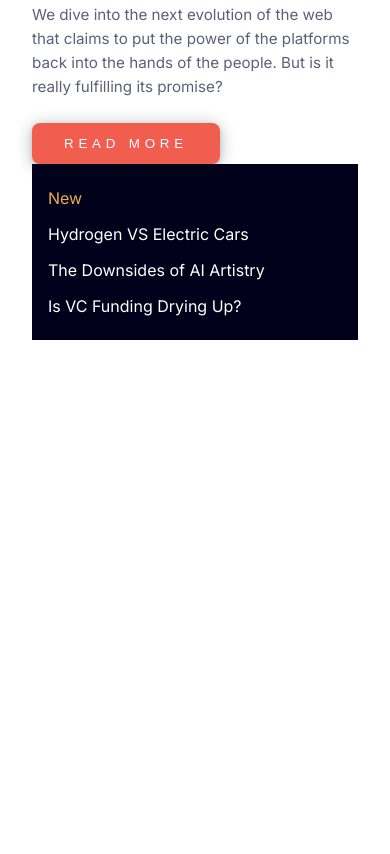
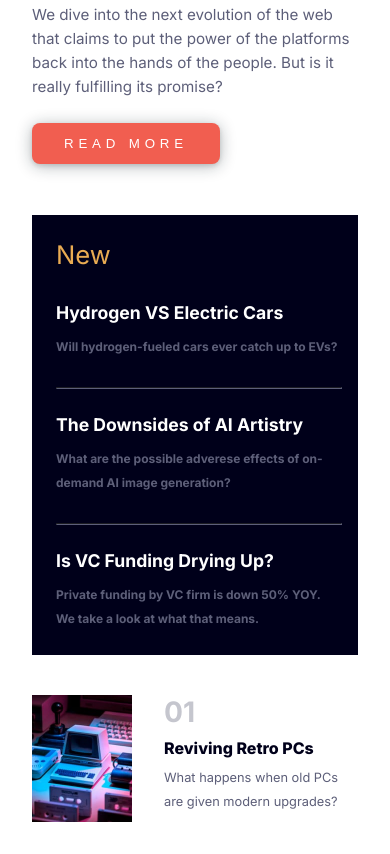
Before and after one commit to Divnoor-4602/news-homepage-html-css, a plain HTML site: page index.html in a window 390 px wide. Shown: the part 491-1345 px from the top of the page. Before the commit the page ends 956 px from the top, so only its background shows below. Drawn offline with Linux system fonts and the light colour scheme.

Commit message:
news homepage mobile css

```diff
--- a/index.html
+++ b/index.html
@@ -71,36 +71,49 @@
         <div class="main-content-items">
           <div class="article-section">
             <div class="article-section-item">New</div>
-            <div class="article-section-item">Hydrogen VS Electric Cars</div>
-            <div class="article-section-item">The Downsides of AI Artistry</div>
-            <div class="article-section-item">Is VC Funding Drying Up?</div>
+            <div class="article-section-item">
+              Hydrogen VS Electric Cars
+              <div class="article-description">
+                Will hydrogen-fueled cars ever catch up to EVs?
+              </div>
+              <hr />
+            </div>
+            <div class="article-section-item">
+              The Downsides of AI Artistry
+              <div class="article-description">
+                What are the possible adverese effects of on-demand AI image
+                generation?
+              </div>
+              <hr />
+            </div>
+            <div class="article-section-item">
+              Is VC Funding Drying Up?
+              <div class="article-description">
+                Private funding by VC firm is down 50% YOY. We take a look at
+                what that means.
+              </div>
+            </div>
           </div>
         </div>
-        <div class="main-content-items"></div>
-      </div>
-
-      <!-- <div class="grid-container">
-        <div class="main-item">
-          <image
-            id="web3"
-            src="./assets/images/image-web-3-mobile.jpg"
-            alt="web3-image"
-          />
-        </div>
-        <div class="main-item" id="read-more-text">
-          <div class="text-item">The Bright Future of Web 3.0?</div>
-          <div class="text-item">
-            We dive into the next evolution of the web that claims to put the
-            power of the platforms back into the hands of the people. But is it
-            really fulfilling its promise?
-          </div>
-          <div class="text-item">
-            <button class="read-more">Read more</button>
+        <div class="main-content-items">
+          <div class="reccomendation-container">
+            <div class="reccomendation-items">
+              <img
+                src="./assets/images/image-retro-pcs.jpg"
+                alt="retro-pc"
+                class="recommendation-image"
+              />
+              <div class="reccomendation-number">01</div>
+              <div class="reccomendation-title">Reviving Retro PCs</div>
+              <div class="reccomendation-description">
+                What happens when old PCs are given modern upgrades?
+              </div>
+            </div>
+            <div class="reccomendation-items"></div>
+            <div class="reccomendation-items"></div>
           </div>
         </div>
-        <div class="main-item"></div>
-        <div class="main-item"></div>
-      </div> -->
+      </div>
     </div>
   </body>
 </html>
--- a/styles.css
+++ b/styles.css
@@ -21,6 +21,11 @@ Very dark blue: hsl(240, 100%, 5%)
 body {
   font-family: "Inter";
   margin: 2rem;
+}
+
+hr {
+  border-color: hsl(236, 13%, 42%);
+  margin-top: 1.75rem;
 }
 
 .navbar {
@@ -209,10 +214,61 @@ body {
   display: flex;
   flex-direction: column;
   gap: 1rem;
+  margin-top: 3.2rem;
+}
+
+.article-section-item {
+  color: white;
+  font-weight: 600;
+  padding-left: 0.5rem;
+  font-size: 1.1rem;
+}
+
+.article-description {
+  color: hsl(236, 13%, 42%);
+  font-size: 0.75rem;
+  padding-top: 0.75rem;
+  line-height: 1.5rem;
 }
 
 .article-section-item:nth-child(1) {
   color: hsl(35, 77%, 62%);
+  font-size: 1.6rem;
+  font-weight: 500;
+  padding-bottom: 1rem;
+}
+
+.reccomendation-container {
+  display: flex;
+  row-gap: 2rem;
+  margin-top: 2.5rem;
+}
+
+.recommendation-image {
+  width: 6.25rem;
+  float: left;
+  padding-right: 2rem;
+}
+
+.reccomendation-number {
+  font-size: 1.76rem;
+  font-weight: 600;
+  color: hsl(233, 8%, 79%);
+}
+
+.reccomendation-title {
+  color: hsl(240, 100%, 5%);
+  font-size: 1rem;
+  font-weight: 800;
+  padding-top: 0.6rem;
+  padding-bottom: 0.5rem;
+}
+
+.reccomendation-description {
+  font-size: 0.8rem;
+  color: hsl(236, 13%, 42%);
+  line-height: 1.5rem;
+  font-weight: 500;
 }
 
 @media (min-width: 750px) {
```
